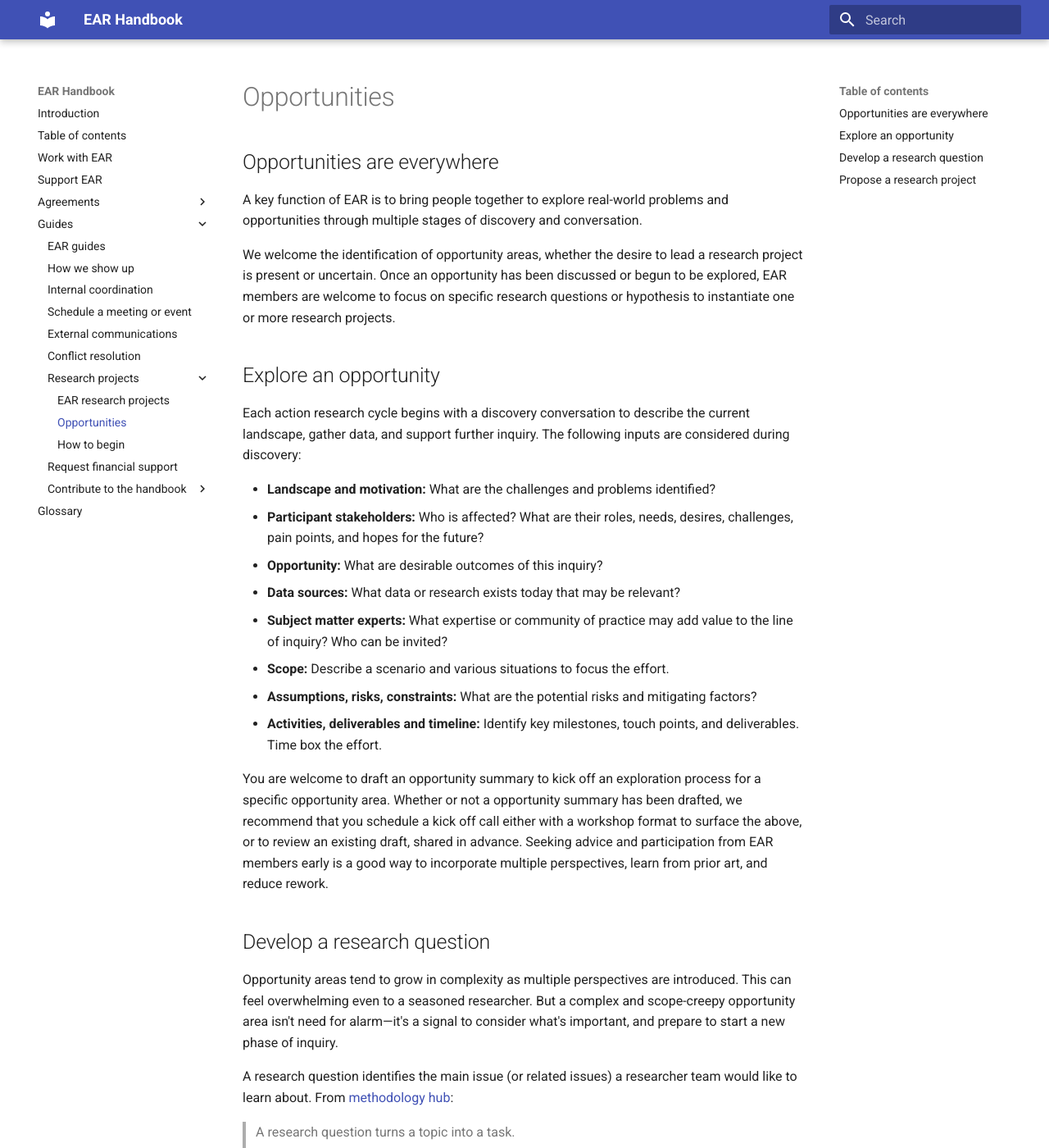
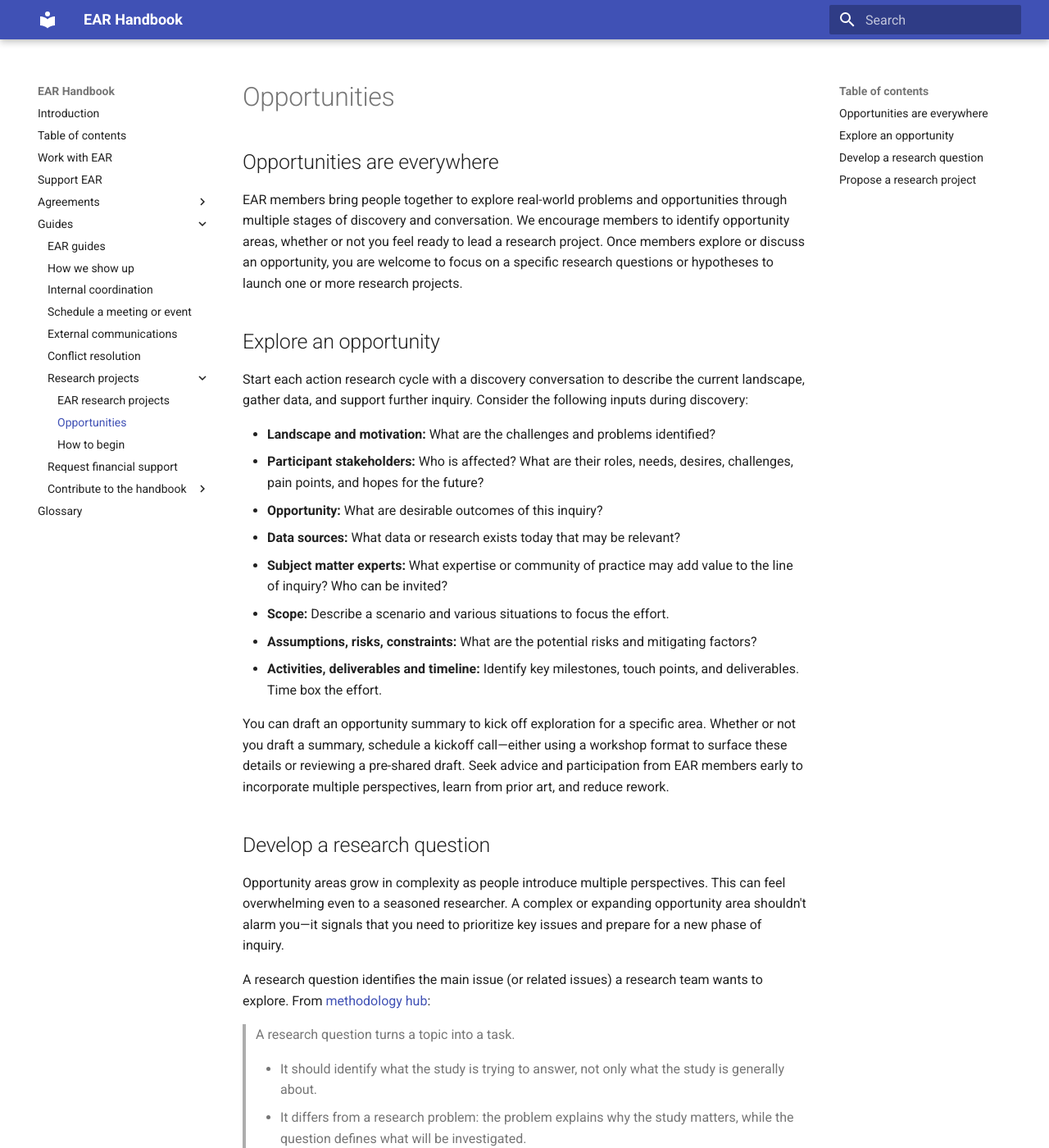
Before and after one commit to EcosystemActionResearch/Handbook, an MkDocs documentation site: the page built from docs/guides/research-projects/opportunities.md, in a window 1280 px wide and 1400 px high. Shown: the whole window at 82% size. Built offline with MkDocs 1.6.1 and Material for MkDocs 9.7.7, drawn with Linux system fonts in a browser that asks for light colours; some of the changed text lies outside the part shown.

Commit message:
Style
Rewrote for active voice

Signed-off-by: Christian Alden Jacobs <christian@jacobs.io>

```diff
--- a/docs/guides/research-projects/opportunities.md
+++ b/docs/guides/research-projects/opportunities.md
@@ -2,13 +2,11 @@
 
 ## Opportunities are everywhere
 
-A key function of EAR is to bring people together to explore real-world problems and opportunities through multiple stages of discovery and conversation.
-
-We welcome the identification of opportunity areas, whether the desire to lead a research project is present or uncertain. Once an opportunity has been discussed or begun to be explored, EAR members are welcome to focus on specific research questions or hypothesis to instantiate one or more research projects.
+EAR members bring people together to explore real-world problems and opportunities through multiple stages of discovery and conversation. We encourage members to identify opportunity areas, whether or not you feel ready to lead a research project. Once members explore or discuss an opportunity, you are welcome to focus on a specific research questions or hypotheses to launch one or more research projects.
 
 ## Explore an opportunity
 
-Each action research cycle begins with a discovery conversation to describe the current landscape, gather data, and support further inquiry. The following inputs are considered during discovery:
+Start each action research cycle with a discovery conversation to describe the current landscape, gather data, and support further inquiry. Consider the following inputs during discovery:
 
 * **Landscape and motivation:** What are the challenges and problems identified?
 * **Participant stakeholders:** Who is affected? What are their roles,  needs, desires, challenges, pain points, and hopes for the future?
@@ -19,13 +17,13 @@ Each action research cycle begins with a discovery conversation to describe the
 * **Assumptions, risks, constraints:** What are the potential risks and mitigating factors?
 * **Activities, deliverables and timeline:** Identify key milestones, touch points, and deliverables. Time box the effort.
 
-You are welcome to draft an opportunity summary to kick off an exploration process for a specific opportunity area. Whether or not a opportunity summary has been drafted, we recommend that you schedule a kick off call either with a workshop format to surface the above, or to review an existing draft, shared in advance. Seeking advice and participation from EAR members early is a good way to incorporate multiple perspectives, learn from prior art, and reduce rework.
+You can draft an opportunity summary to kick off exploration for a specific area. Whether or not you draft a summary, schedule a kickoff call—either using a workshop format to surface these details or reviewing a pre-shared draft. Seek advice and participation from EAR members early to incorporate multiple perspectives, learn from prior art, and reduce rework.
 
 ## Develop a research question
 
-Opportunity areas tend to grow in complexity as multiple perspectives are introduced. This can feel overwhelming even to a seasoned researcher. But a complex and scope-creepy opportunity area isn't need for alarm—it's a signal to consider what's important, and prepare to start a new phase of inquiry.
+Opportunity areas grow in complexity as people introduce multiple perspectives. This can feel overwhelming even to a seasoned researcher. A complex or expanding opportunity area shouldn't alarm you—it signals that you need to prioritize key issues and prepare for a new phase of inquiry.
 
-A research question identifies the main issue (or related issues) a researcher team would like to learn about. From [methodology hub](https://methodologyhub.com/methods/research-question/):
+A research question identifies the main issue (or related issues) a research team wants to explore. From [methodology hub](https://methodologyhub.com/methods/research-question/):
 
 > A research question turns a topic into a task.
 
@@ -35,10 +33,10 @@ A research question identifies the main issue (or related issues) a researcher t
 
 Example research question (or ask):
 
-> Build a foundational understanding of the user experience of portable versus proprietary internet account use on online social networks, current paradigms, nuances of adoption, and potential impacts of each on user trust and adoption.
+> Build a foundational understanding of the user experience of portable versus proprietary internet account use on online social networks, current paradigms, nuances of adoption, and the potential impacts of each on user trust and adoption.
 
 ## Propose a research project
 
-Once you have a research question pulled together, and research project plan drafted, you are welcome to bring it to the steering group for review. Please create a topic in #Steering > Program proposals in Zulip and invite feedback with a target approval date (e.g. 10 business days).
+Once you define a research question and draft a project plan, bring it to the steering group for review. Create a topic in #Steering > Program proposals in Zulip and request feedback with a target approval date (e.g., 10 business days).
 
-The steering group will provide feedback on question clarity and fit within our charter. Once approved, research project teams are eligble for support from [member service](../../agreements/internal-services/index.md) teams.
+The steering group will evaluate question clarity and alignment with our charter. Once the steering group approves your proposal, [member service](../../agreements/internal-services/index.md) teams.  can support your research team.
```
